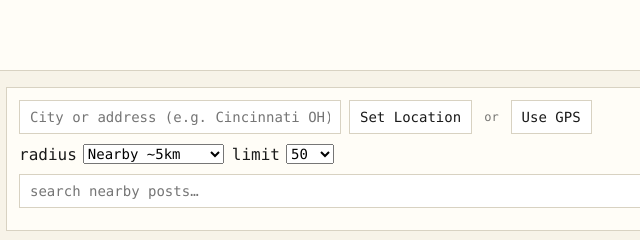
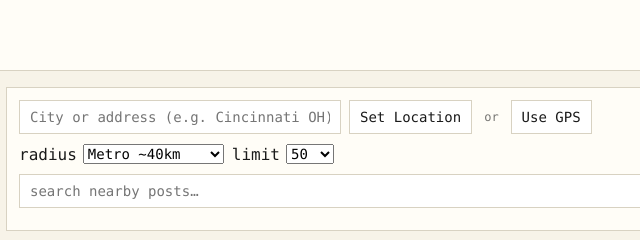
Before and after one commit to jab-r/2chanc3s, a plain HTML site: page web/public/index.html in a window 1280 px wide. Shown: the top 240 px of the page, 184-824 px from the left. Drawn offline with nearby package versions, Linux system fonts and the light colour scheme.

Commit message:
metro default

```diff
--- a/web/public/index.html
+++ b/web/public/index.html
@@ -33,10 +33,10 @@
           <label class="inline">
             radius
             <select id="k">
-              <option value="1" selected>Nearby ~5km</option>
+              <option value="1">Nearby ~5km</option>
               <option value="3">Local ~12km</option>
               <option value="5">District ~20km</option>
-              <option value="10">Metro ~40km</option>
+              <option value="10" selected>Metro ~40km</option>
               <option value="15">Region ~60km</option>
             </select>
           </label>
```
